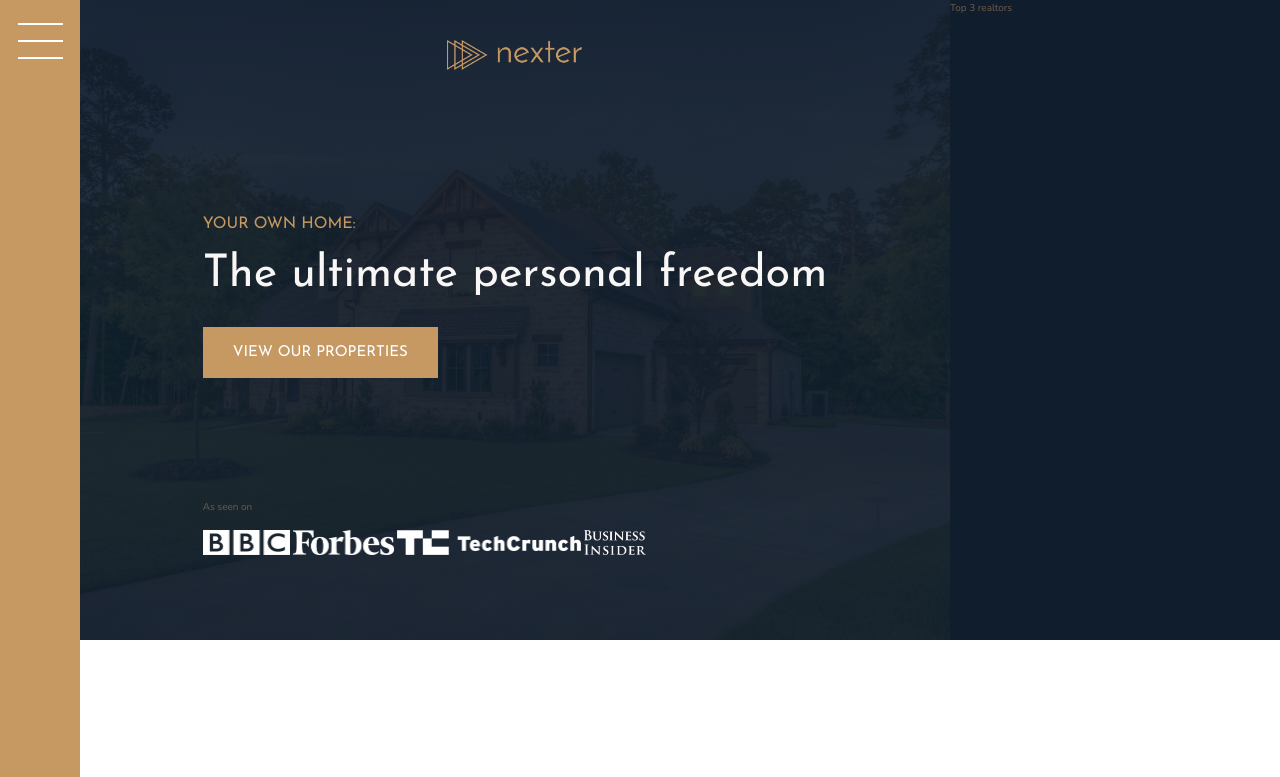
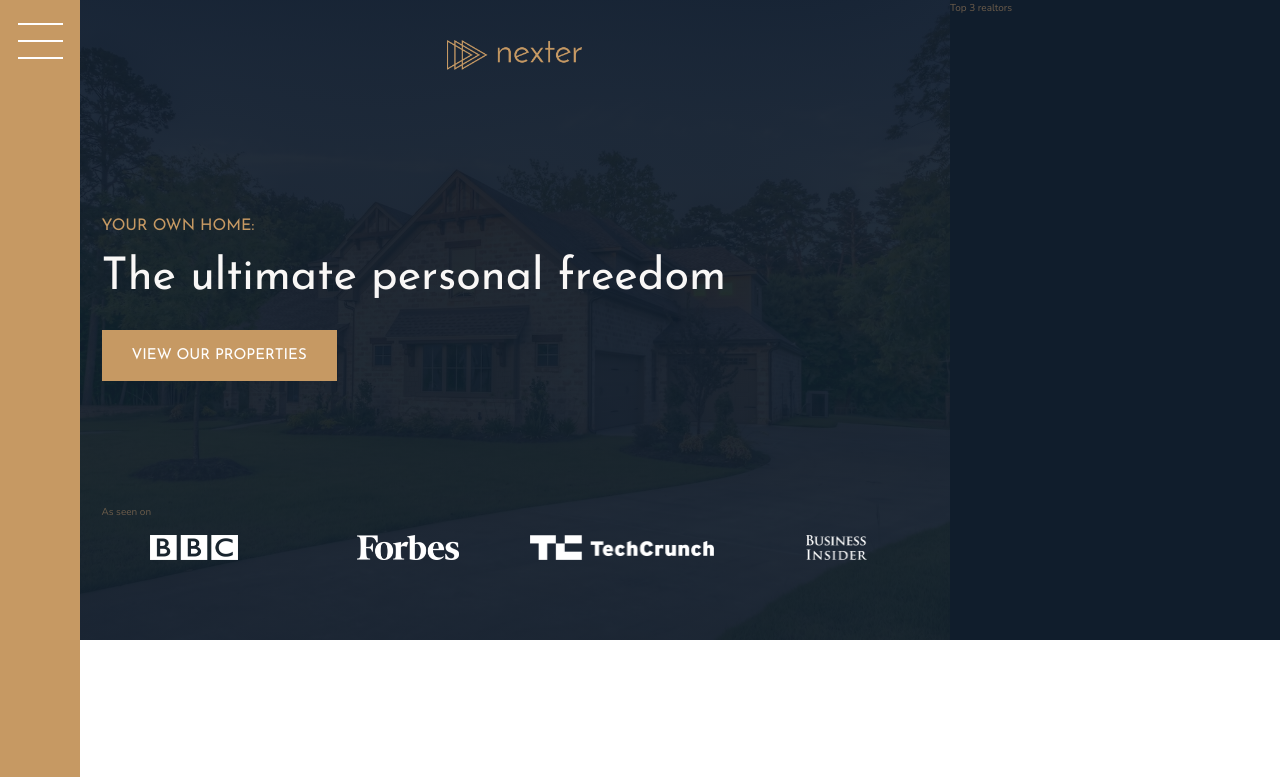
Before and after one commit to team-cake/grid-layouts-practice, a website: page index.html in a window 1280 px wide. Shown: the top 777 px of the page. Drawn offline with nearby package versions, Linux system fonts and the light colour scheme.

Commit message:
Positioned the logos

```diff
--- a/sass/_header.scss
+++ b/sass/_header.scss
@@ -31,6 +31,10 @@
 	}
 
 	&__seenon-logos {
+		display: grid;
+		grid-template-columns: repeat(4, 1fr);
+		grid-column-gap: 3rem;
+		justify-items: center;
 		img {
 			height: 2.5rem;
 		}
```
Also changed, not shown: css/style.css.
